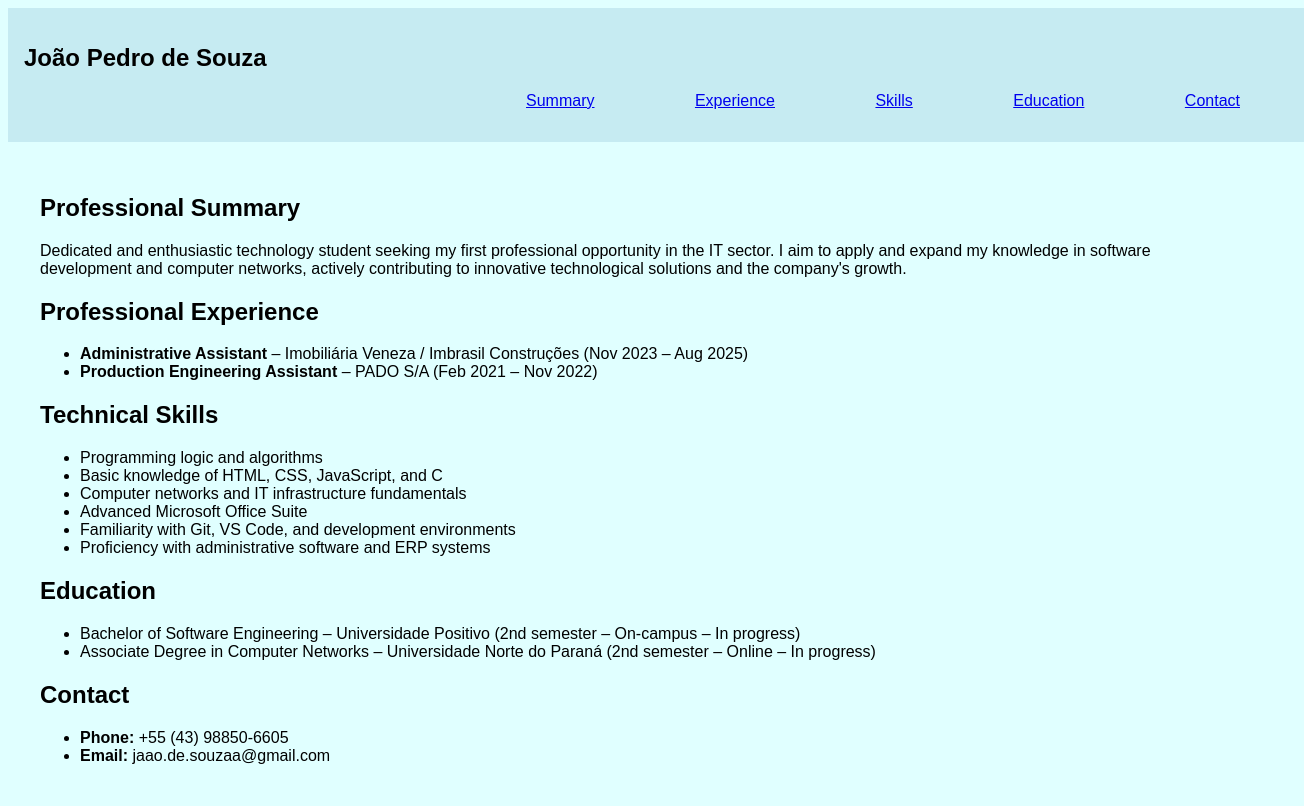
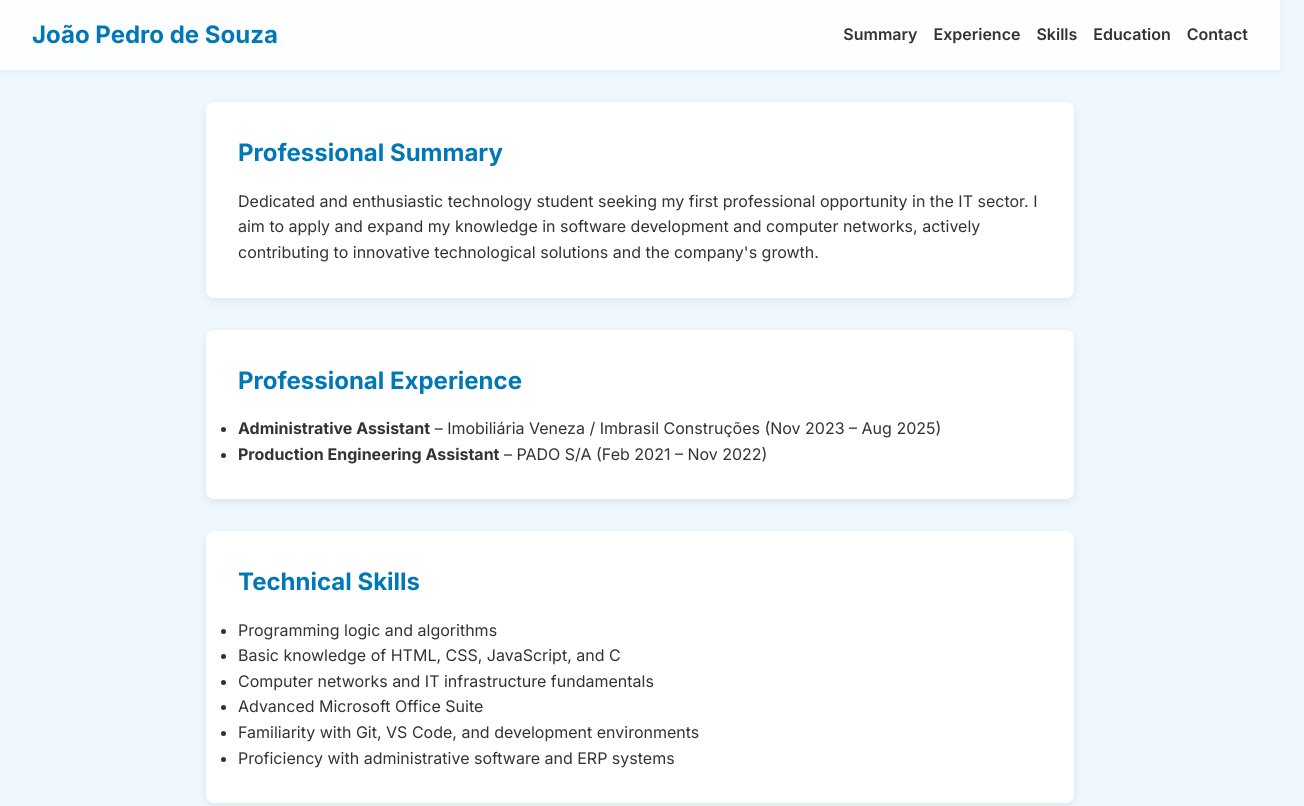
Before and after one commit to Jotape1302/Aulas, a plain HTML site: page docs/index.html in a window 1280 px wide. Shown: the top 806 px of the page, 1304 px wide, since content can reach past the window. Drawn offline with Linux system fonts and the light colour scheme.

Commit message:
Update style.css

```diff
--- a/docs/style.css
+++ b/docs/style.css
@@ -1,34 +1,88 @@
-body{
-    background-color: lightcyan;
-    font-family: Arial, Helvetica, sans-serif;
+* {
+    margin: 0;
+    padding: 0;
+    box-sizing: border-box;
   }
 
-.container{
-    display: flex;
-    flex-direction:column;
+  body {
+    font-family: 'Inter', sans-serif;
+    background-color: #f0f8ff;
+    color: #333;
+    line-height: 1.6;
   }
 
-.menu{
-    background-color: rgba(173, 216, 230, .5);
-    padding: 1rem;
-    margin-right: 1rem;
-    width: 100%;
+
+  .menu {
+    position: sticky;
+    top: 0;
+    background-color: #ffffffcc;
+    backdrop-filter: blur(5px);
+    box-shadow: 0 2px 10px rgba(0,0,0,0.05);
+    padding: 1rem 2rem;
+    z-index: 1000;
   }
 
-.conteudo{
-    padding: 2rem;
+  .container-menu {
+    display: flex;
+    justify-content: space-between;
+    align-items: center;
+    flex-wrap: wrap;
   }
 
-.item-menu{
-    display: inline;
-    padding: 1rem;
-    margin: 1rem 2rem 1rem 2rem;
+  .menu h2 {
+    font-size: 1.5rem;
+    color: #0077b6;
   }
 
-.nav1{
-    text-align: right;
+  .nav1 ul {
+    list-style: none;
+    display: flex;
+    gap: 1rem;
   }
 
-.item-menu:hover{
-    background-color: lightskyblue;
+  .item-menu a {
+    text-decoration: none;
+    color: #333;
+    font-weight: 600;
+    transition: color 0.3s, border-bottom 0.3s;
   }
+
+  .item-menu a:hover {
+    color: #0077b6;
+    border-bottom: 2px solid #0077b6;
+  }
+
+
+  .conteudo {
+    max-width: 900px;
+    margin: 2rem auto;
+    padding: 0 1rem;
+  }
+
+  .card {
+    background-color: #ffffff;
+    border-radius: 8px;
+    box-shadow: 0 3px 10px rgba(0,0,0,0.08);
+    padding: 2rem;
+    margin-bottom: 2rem;
+    transition: transform 0.3s, box-shadow 0.3s;
+  }
+
+  .card:hover {
+    transform: translateY(-5px);
+    box-shadow: 0 8px 20px rgba(0,0,0,0.1);
+  }
+
+  .card h2 {
+    color: #0077b6;
+    margin-bottom: 1rem;
+  }
+
+
+  footer {
+    text-align: center;
+    padding: 1rem;
+    background-color: #0077b6;
+    color: white;
+    margin-top: 3rem;
+  }
```
Lines whose indentation alone changed are shown as unchanged.
